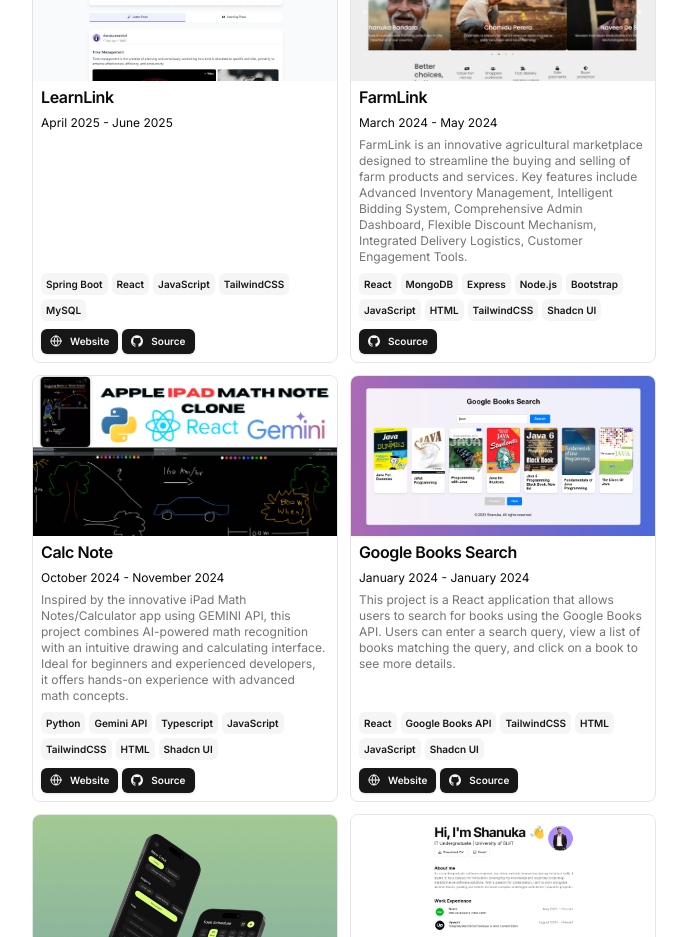
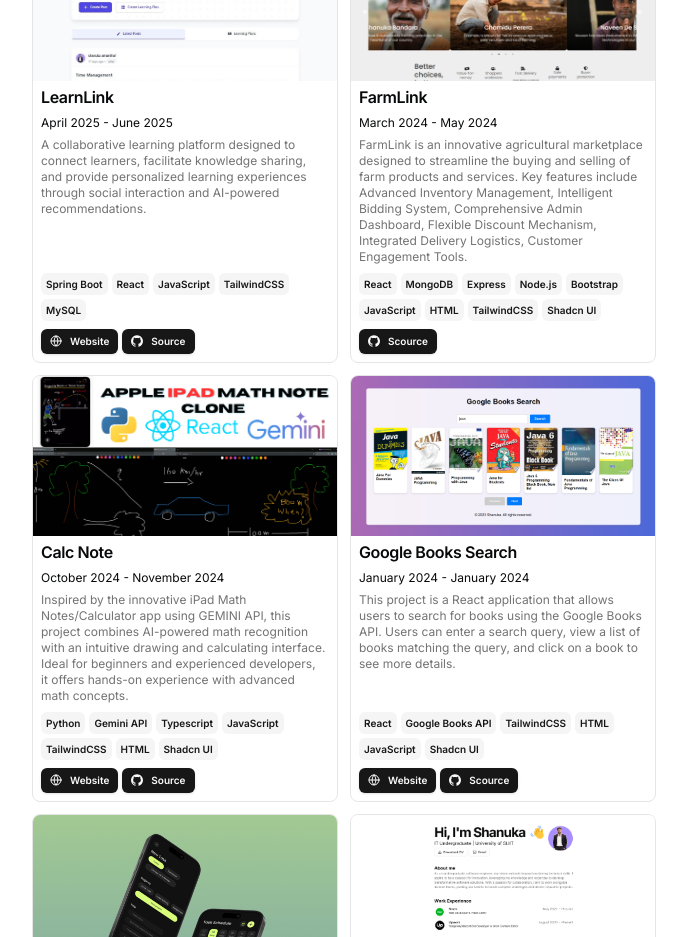
Before and after one commit to 4rthurrr/shanuka-me, a Next.js app: page / in a window 1280 px wide. Shown: the part 1560-2497 px from the top of the page, without its empty margins (296-983 px from the left). Built offline with nearby package versions, Linux system fonts and the light colour scheme.

Commit message:
Update resume description to highlight collaborative learning platform features

```diff
--- a/src/data/resume.tsx
+++ b/src/data/resume.tsx
@@ -150,7 +150,7 @@
       dates: "April 2025 - June 2025",
       active: true,
       description:
-        "",
+        "A collaborative learning platform designed to connect learners, facilitate knowledge sharing, and provide personalized learning experiences through social interaction and AI-powered recommendations.",
       technologies: [
         "Spring Boot",
         "React",
```
Also changed, not shown: public/learnlink.jpeg.
